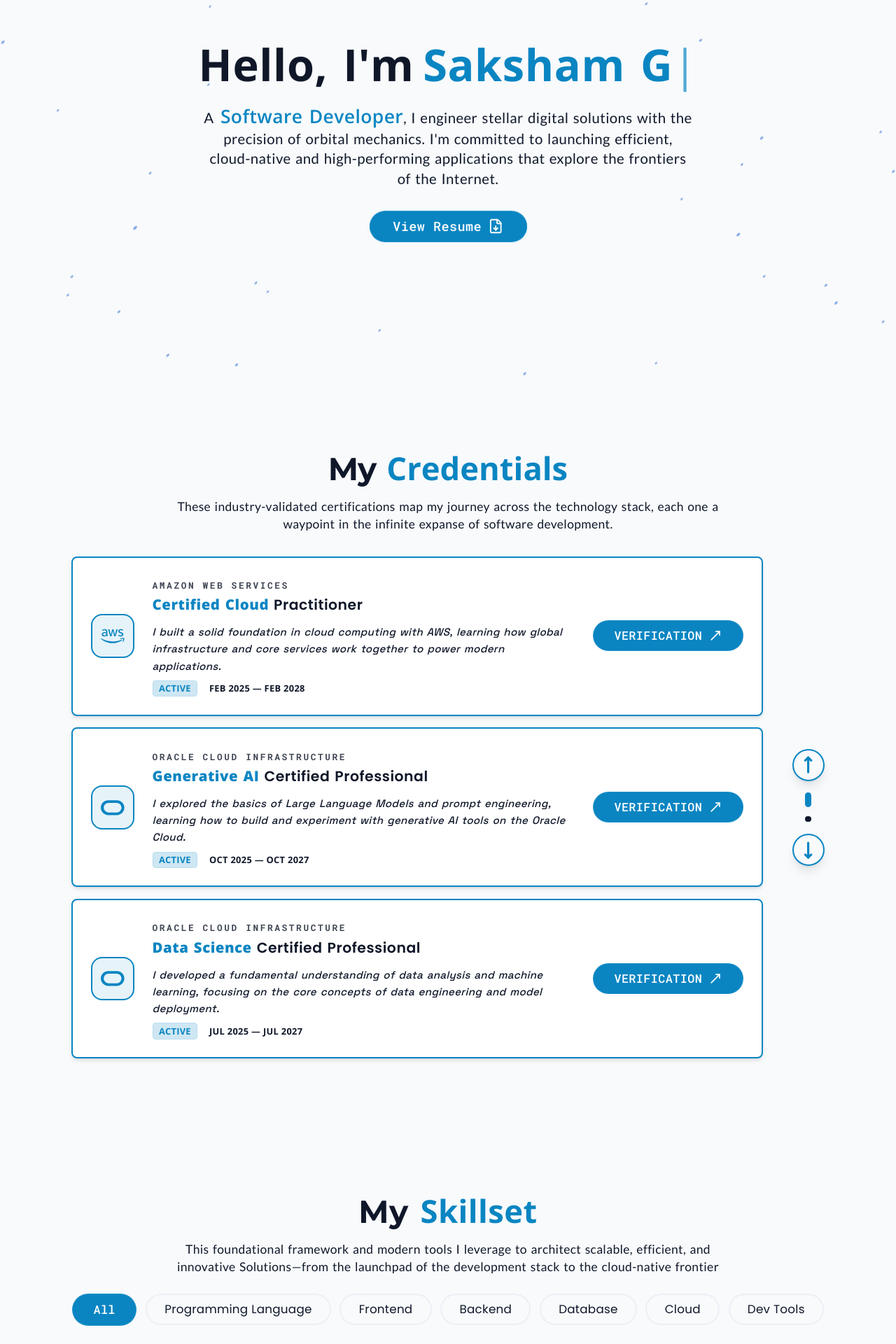
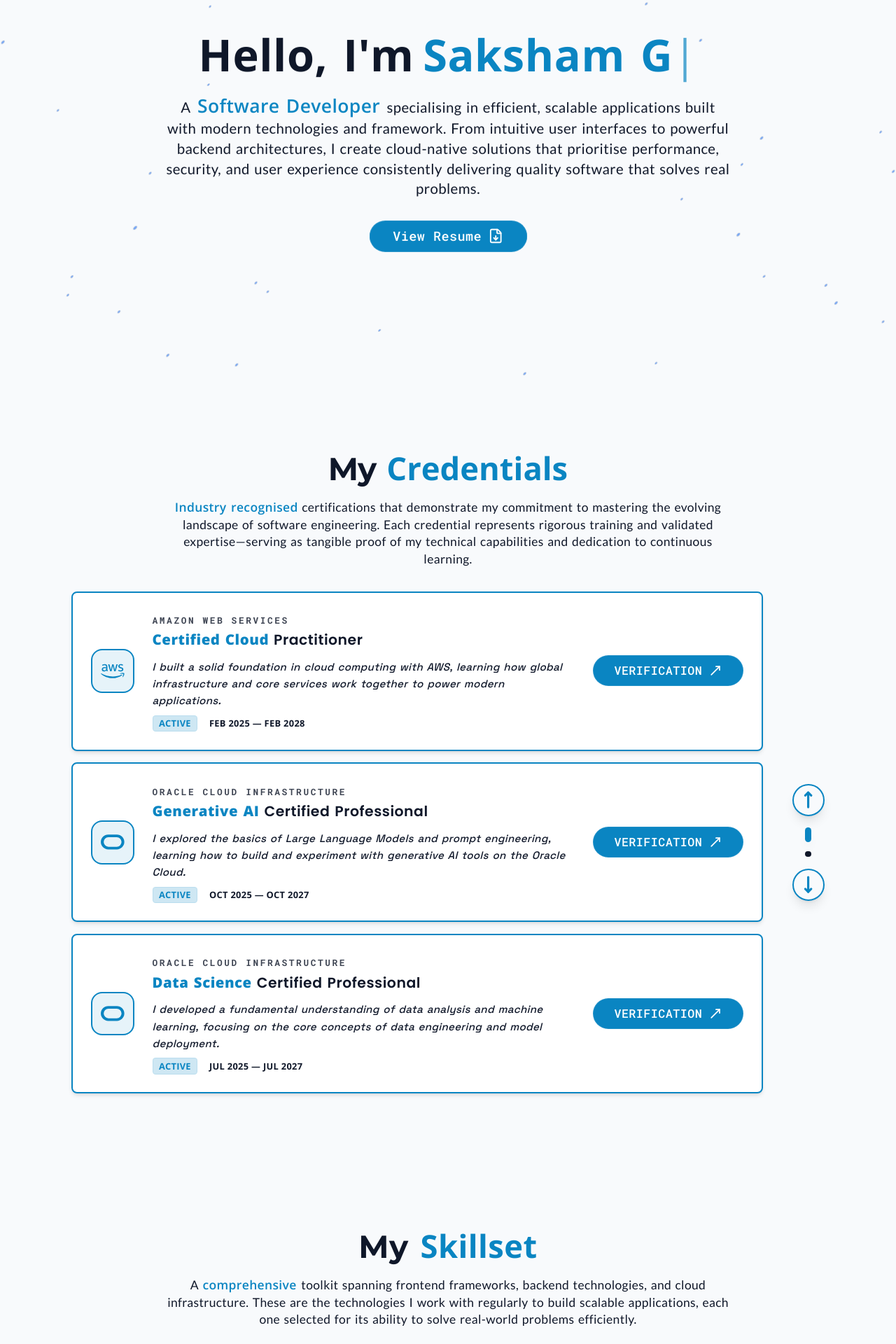
Before and after one commit to ERSA-14/ERSA_portfolio, a React (Vite) app: page / in a window 1280 px wide. Shown: the part 240-2160 px from the top of the page at 70% size. Built offline with nearby package versions, Linux system fonts and the light colour scheme; a web font is replaced by a local one.

Commit message:
updated information

```diff
--- a/index.html
+++ b/index.html
@@ -13,7 +13,7 @@
     <meta name="title" content="Saksham Gupta" />
     <meta
       name="description"
-      content="Saksham Gupta is an AWS Full-Stack Python Developer & AI Engineer specializing in Agentic AI, Google Gemini, LLMs, and Scalable Cloud Architectures. I build serverless, cloud-native applications and AI-driven solutions using Python, React, and AWS. Hiring for innovative AI & Cloud roles."
+      content="Saksham Gupta is an AWS Full-Stack Python Developer & AI Engineer specialising in Agentic AI, Google Gemini, LLMs, and Scalable Cloud Architectures. I build serverless, cloud-native applications and AI-driven solutions using Python, React, and AWS. Hiring for innovative AI & Cloud roles."
     />
     <meta
       name="keywords"
@@ -29,7 +29,7 @@
     <meta property="og:title" content="Saksham Gupta | AWS Full-Stack Python Developer & AI Engineer" />
     <meta
       property="og:description"
-      content="Saksham Gupta is an AWS Full-Stack Python Developer & AI Engineer. Specializing in Agentic AI, Google Gemini, LLMs, Cloud-Native Architectures, and Serverless Solutions. Building the future of intelligent web applications."
+      content="Saksham Gupta is an AWS Full-Stack Python Developer & AI Engineer. Specialising in Agentic AI, Google Gemini, LLMs, Cloud-Native Architectures, and Serverless Solutions. Building the future of intelligent web applications."
     />
     <meta property="og:image" content="https://saksham-gupta-portfolio.vercel.app/og-image.png" />
 
@@ -39,11 +39,11 @@
     <meta property="twitter:title" content="Saksham Gupta | AWS Full-Stack Python Developer & AI Engineer" />
     <meta
       property="twitter:description"
-      content="Saksham Gupta is an AWS Full-Stack Python Developer & AI Engineer. Specializing in Agentic AI, Google Gemini, LLMs, Cloud-Native Architectures, and Serverless Solutions. Building the future of intelligent web applications."
+      content="Saksham Gupta is an AWS Full-Stack Python Developer & AI Engineer. Specialising in Agentic AI, Google Gemini, LLMs, Cloud-Native Architectures, and Serverless Solutions. Building the future of intelligent web applications."
     />
     <meta property="twitter:image" content="https://saksham-gupta-portfolio.vercel.app/og-image.png" />
 
-    <!-- Theme Color -->
+    <!-- Theme Colour -->
     <meta name="theme-color" content="#0a85c2" media="(prefers-color-scheme: light)" />
     <meta name="theme-color" content="#ffa31a" media="(prefers-color-scheme: dark)" />
 
--- a/src/components/Certifications.jsx
+++ b/src/components/Certifications.jsx
@@ -112,9 +112,14 @@ export const Certifications = () => {
             My <span className="text-primary tracking-normal">Credentials</span>
           </h2>
           <p className="text-center text-muted-foreground mb-8 max-w-3xl mx-auto">
-            These industry-validated certifications map my journey across the
-            technology stack, each one a waypoint in the infinite expanse of
-            software development.
+            <span className="text-primary font-semibold">
+              Industry recognised
+            </span>{" "}
+            certifications that demonstrate my commitment to mastering the
+            evolving landscape of software engineering. Each credential
+            represents rigorous training and validated expertise—serving as
+            tangible proof of my technical capabilities and dedication to
+            continuous learning.
           </p>
         </div>
 
--- a/src/components/Contact.jsx
+++ b/src/components/Contact.jsx
@@ -248,10 +248,16 @@ export const Contact = () => {
         <h2 className="text-3xl md:text-4xl font-bold mb-4 text-center">
           <span className="text-primary">Connect</span> with Me
         </h2>
-        <p className="text-center text-muted-foreground mb-12 max-w-2xl mx-auto">
-          I am actively seeking opportunities to contribute to innovative
-          projects and grow with dynamic teams. Whether you have a role in mind
-          or simply want to discuss technology, I would love to hear from you.
+        <p className="text-center text-muted-foreground mb-12 max-w-3xl mx-auto">
+          Actively{" "}
+          <span className="text-primary font-semibold">
+            seeking opportunities
+          </span>
+          , roles and projects where I can contribute my expertise and make a
+          real impact. If you have an opportunity to discuss, an idea to
+          explore, or simply wish to connect over shared interests in
+          technology, I'm just a message away. Let's connect and see what we can
+          build together.
         </p>
 
         <div className="grid grid-cols-1 min-[600px]:grid-cols-2 lg:grid-cols-3 gap-8">
--- a/src/components/HomePage.jsx
+++ b/src/components/HomePage.jsx
@@ -57,16 +57,18 @@ export const HomePage = () => {
           </h1>
           {firstTypingComplete && (
             <>
-              <p className="text-lg md:text-xl text-muted-foreground max-w-2xl mx-auto opacity-0 animate-fade-in-delay-3">
+              <p className="text-lg md:text-xl text-muted-foreground max-w-3xl mx-auto opacity-0 animate-fade-in-delay-3">
                 A
                 <span className="text-primary text-xl md:text-2xl font-semibold">
-                  {" "}
-                  Software Developer
+                  {"  "}
+                  Software Developer{"  "}
                 </span>
-                , I engineer stellar digital solutions with the precision of
-                orbital mechanics. I'm committed to launching efficient,
-                cloud-native and high-performing applications that explore the
-                frontiers of the Internet.
+                specialising in efficient, scalable applications built with
+                modern technologies and framework. From intuitive user
+                interfaces to powerful backend architectures, I create
+                cloud-native solutions that prioritise performance, security,
+                and user experience consistently delivering quality software
+                that solves real problems.
                 <span> </span>{" "}
               </p>
 
--- a/src/components/Project.jsx
+++ b/src/components/Project.jsx
@@ -97,9 +97,11 @@ export const Project = () => {
         </h2>
 
         <p className="text-center text-muted-foreground mb-8 max-w-3xl mx-auto">
-          Navigating the infinite expanse of technology, these projects serve as
-          my waypoints. A collection of ideas turned into reality, demonstrating
-          the power of exploration and engineering.
+          These projects reflect my journey as a{" "}
+          <span className="text-primary font-semibold">developer</span> from
+          conceptualisation to deployment. Each application showcases practical
+          implementation of modern technologies, solving real-world challenges
+          through thoughtful engineering and innovative solutions.
         </p>
 
         {/* Carousel Container */}
@@ -127,7 +129,7 @@ export const Project = () => {
                     onError={(e) => {
                       e.target.onerror = null;
                       e.target.src =
-                        "https://images.unsplash.com/photo-1633356122544-f134324a6cee?q=80&w=800&auto=format&fit=crop"; // Professional code placeholder
+                        "https://images.unsplash.com/photo-1446776811953-b23d57bd21aa?q=80&w=1000&auto=format&fit=crop"; // Unique Cosmic Space Placeholder
                       e.target.classList.add("opacity-50");
                     }}
                     className="w-full h-full object-cover object-top transition-transform duration-500 ease-out group-hover:scale-110"
--- a/src/components/Skills.jsx
+++ b/src/components/Skills.jsx
@@ -106,9 +106,11 @@ export const Skills = () => {
         </h2>
 
         <p className="text-center text-muted-foreground mb-6 max-w-3xl mx-auto">
-          This foundational framework and modern tools I leverage to architect
-          scalable, efficient, and innovative Solutions—from the launchpad of
-          the development stack to the cloud-native frontier
+          A <span className="text-primary font-semibold">comprehensive </span>{" "}
+          toolkit spanning frontend frameworks, backend technologies, and cloud
+          infrastructure. These are the technologies I work with regularly to
+          build scalable applications, each one selected for its ability to
+          solve real-world problems efficiently.
         </p>
 
         <div className="flex flex-wrap justify-center gap-2 md:gap-3 mb-8 w-full pb-2 px-2">
```
Also changed, not shown: 1 other file (tests, documents, lock files or other folders).
